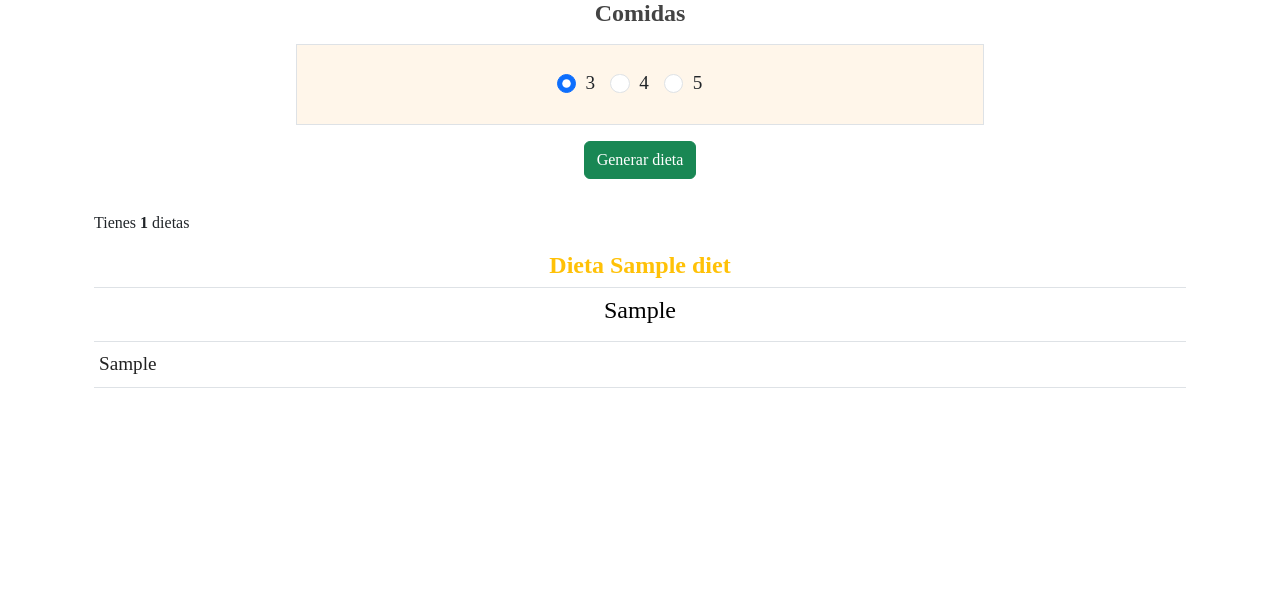
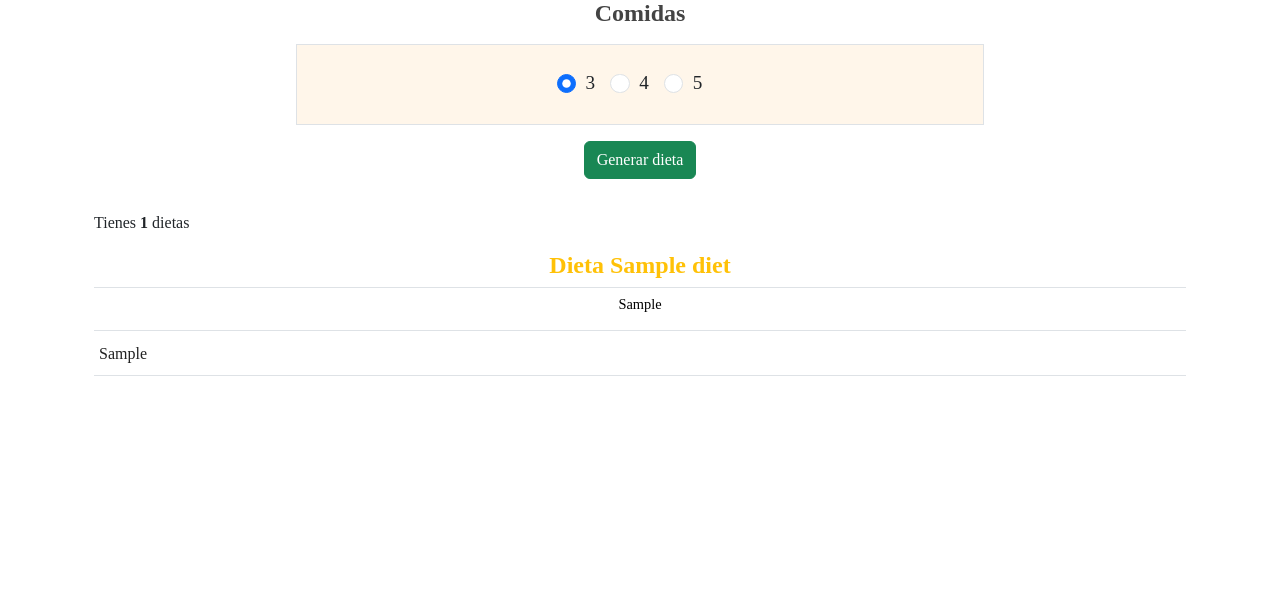
Before and after one commit to Magdiel1990/foodpicker, a PHP site: page /foodpicker/diet in a window 1280 px wide. Shown: the part 121-735 px from the top of the page. Run offline with PHP 8.4, Linux system fonts and the light colour scheme; the visitor is signed in with stand-in values (Sample User, id 1); tables that the repository leaves empty or names only in its code hold one stand-in row (values such as "Sample post"); data that the repository does not hold is empty; some libraries are stand-ins or nearby versions.

Commit message:
diet table font size

```diff
--- a/css/styles.css
+++ b/css/styles.css
@@ -25,6 +25,10 @@ h3 {
 
 h3 a {
     font-size: 1.5rem;
+}
+
+h4 {
+    font-size: 0.9rem;
 }
 
 /*Header, footer and main format*/
@@ -154,9 +158,10 @@ tbody {
     background-color:rgb(255, 246, 234);
 }
 
-#tlink, .diet-elements td a, td a {
+#tlink, td a {
     color: #222;
     transition: font-size ease-out 0.2s;
+    font-size: 1rem;
 }
 
 .diet-elements td:hover {
```
